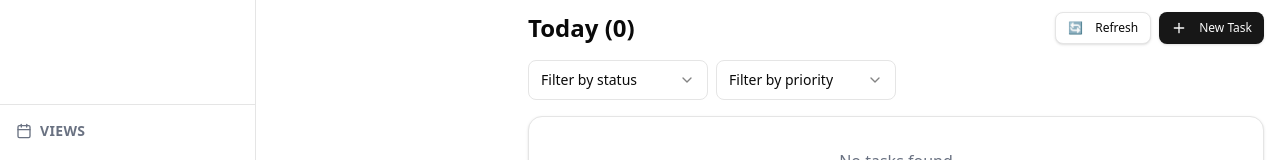
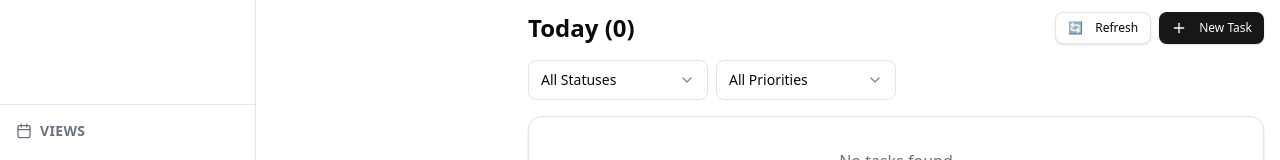
Before and after one commit to lassestilvang/todo-spectre, a Next.js app: page /views in a window 1280 px wide. Shown: the part 265-425 px from the top of the page. Built offline with nearby package versions, Linux system fonts and the light colour scheme.

Commit message:
fix(ui): standardize filter select values for status and priority
- Change empty string default values to explicit 'all_statuses' and 'all_priorities'
- Update filter logic to handle new default values
- Improve consistency in filter selection behavior

```diff
--- a/src/components/tasks/task-list.tsx
+++ b/src/components/tasks/task-list.tsx
@@ -131,14 +131,14 @@ export function TaskList({ tasks, title, onTaskClick, onRefresh, isLoading, erro
 
       <div className="flex gap-2 mb-4">
         <Select
-          value={filterStatus || ''}
-          onValueChange={(value) => setFilterStatus(value === '' ? null : value)}
+          value={filterStatus || 'all_statuses'}
+          onValueChange={(value) => setFilterStatus(value === 'all_statuses' ? null : value)}
         >
           <SelectTrigger className="w-[180px]">
             <SelectValue placeholder="Filter by status" />
           </SelectTrigger>
           <SelectContent>
-            <SelectItem value="">All Statuses</SelectItem>
+            <SelectItem value="all_statuses">All Statuses</SelectItem>
             <SelectItem value="pending">Pending</SelectItem>
             <SelectItem value="in_progress">In Progress</SelectItem>
             <SelectItem value="completed">Completed</SelectItem>
@@ -147,14 +147,14 @@ export function TaskList({ tasks, title, onTaskClick, onRefresh, isLoading, erro
         </Select>
 
         <Select
-          value={filterPriority?.toString() || ''}
-          onValueChange={(value) => setFilterPriority(value === '' ? null : parseInt(value))}
+          value={filterPriority?.toString() || 'all_priorities'}
+          onValueChange={(value) => setFilterPriority(value === 'all_priorities' ? null : parseInt(value))}
         >
           <SelectTrigger className="w-[180px]">
             <SelectValue placeholder="Filter by priority" />
           </SelectTrigger>
           <SelectContent>
-            <SelectItem value="">All Priorities</SelectItem>
+            <SelectItem value="all_priorities">All Priorities</SelectItem>
             <SelectItem value="0">None</SelectItem>
             <SelectItem value="1">Low</SelectItem>
             <SelectItem value="2">Medium</SelectItem>
```
